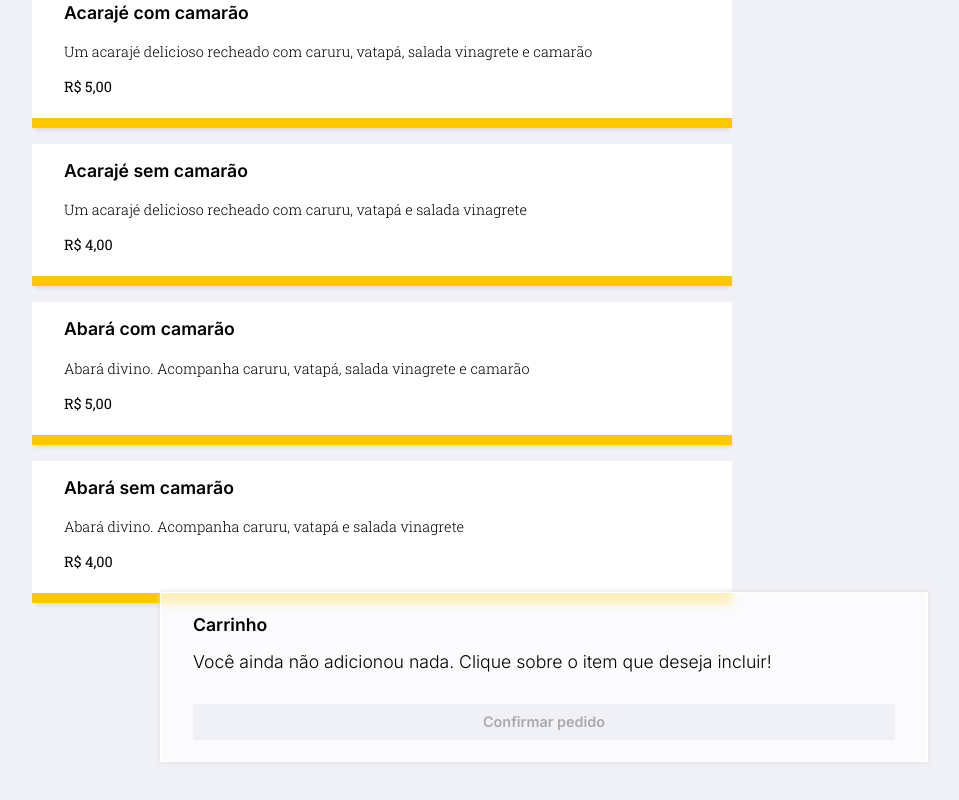
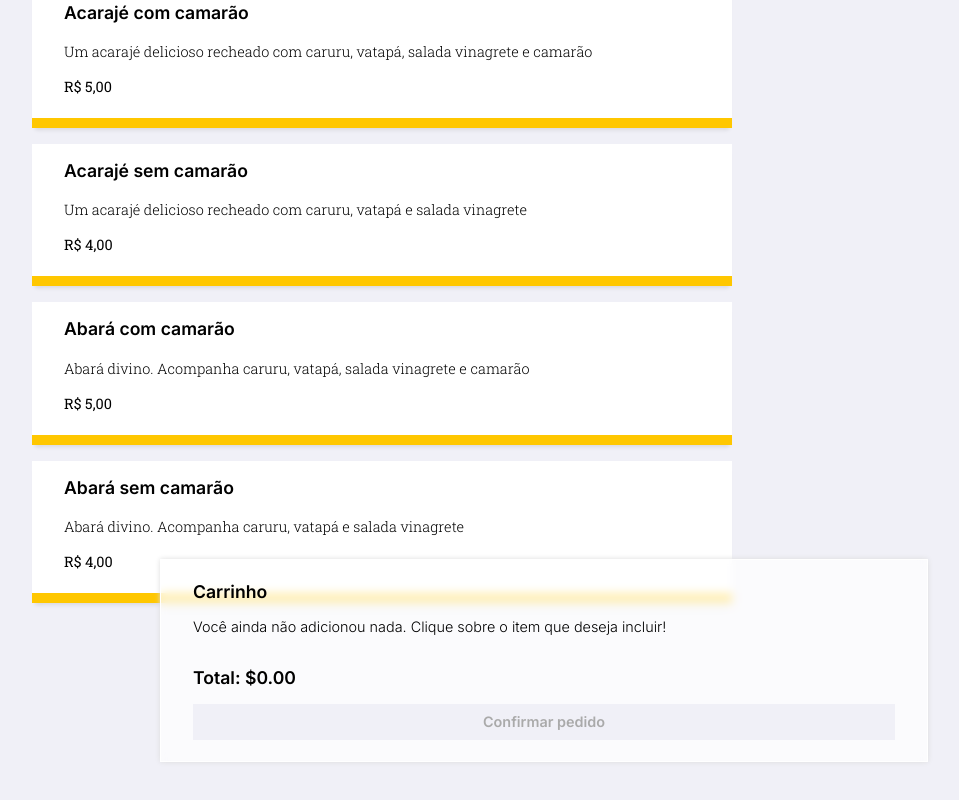
Before and after one commit to brunagerrard/projeto-depara-fullstack, a Next.js app in the folder frontend/: page /restaurants/1 in a window 1280 px wide. Shown: the part 206-1006 px from the top of the page, without its empty margins (96-1055 px from the left). Built offline with nearby package versions, Linux system fonts and the light colour scheme.

Commit message:
feat(Cart): calculating total price

```diff
--- a/frontend/components/Cart.js
+++ b/frontend/components/Cart.js
@@ -24,8 +24,13 @@ const CartWrapper = styled.aside`
     bottom: 0;
   }
 
-  h4 {
+  h4,
+  h5 {
     font-size: 1.1rem;
+  }
+
+  p {
+    font-size: 0.9rem;
   }
 `;
 
@@ -50,6 +55,7 @@ const CartList = styled.div`
 
 export default function Cart({ cartItems, setCartItems }) {
   const [isDisabled, setIsDisabled] = useState(true);
+
   function handleRemoveFromCart(id) {
     setCartItems((prev) =>
       prev.reduce((acc, item) => {
@@ -60,6 +66,10 @@ export default function Cart({ cartItems, setCartItems }) {
         }
       }, [])
     );
+  }
+
+  function calculateTotal(items) {
+    return items.reduce((acc, item) => acc + item.price, 0);
   }
 
   return (
@@ -81,6 +91,7 @@ export default function Cart({ cartItems, setCartItems }) {
           </CartItem>
         ))}
       </CartList>
+      <h5>Total: ${calculateTotal(cartItems).toFixed(2)}</h5>
       <CartButton isDisabled={cartItems.length === 0} />
     </CartWrapper>
   );
--- a/frontend/pages/restaurants/[id].js
+++ b/frontend/pages/restaurants/[id].js
@@ -21,6 +21,7 @@ export default function Menu({ data }) {
       return [...prev, { ...clickedItem }];
     });
   }
+
 
   return (
     <>
```
